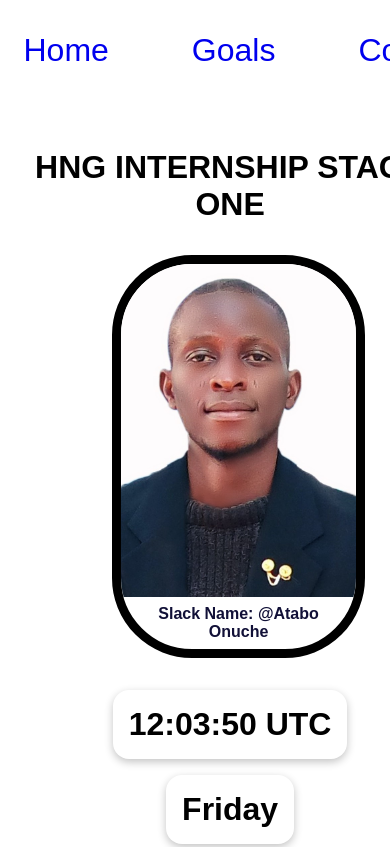
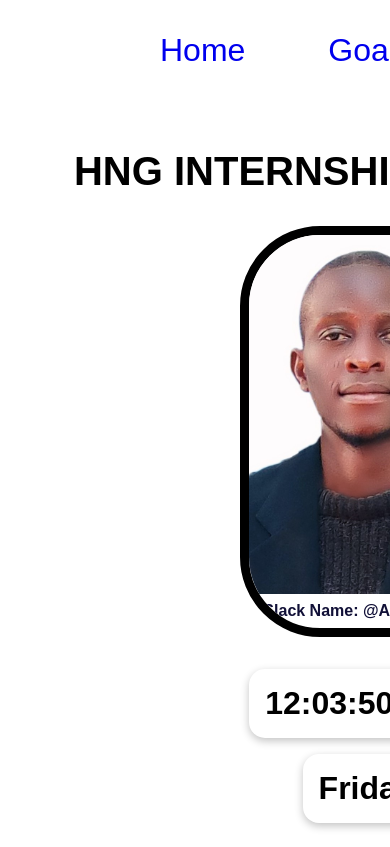
Before and after one commit to Atabo2023/HNG-Stage-two-task, a plain HTML site: page index.html in a window 390 px wide. Shown: the top 847 px of the page. Drawn offline with Linux system fonts and the light colour scheme.

Commit message:
modified

```diff
--- a/queries.css
+++ b/queries.css
@@ -22,6 +22,10 @@
 
   [data-testid="goal"] {
     margin-left: 22rem;
+  }
+
+  .container {
+    width: 100%;
   }
 
   [data-testid="Mytarget"] {
@@ -56,6 +60,9 @@
 
   [data-testid="Mytarget"] {
     height: 69vh;
+  }
+  .container {
+    width: 100%;
   }
 
   [data-testid="li-footer"] {
@@ -98,17 +105,17 @@
 @media (max-width: 45em) {
   [data-testid="img"] {
     justify-content: center;
-    margin-left: 7rem;
-    width: 55%;
+    margin-left: 15rem;
+    width: 37%;
   }
 
   body {
     margin-right: 0;
-    width: 118%;
+    width: 188%;
   }
 
   [data-testid="text"] {
-    font-size: 2rem;
+    font-size: 2.5rem;
   }
   [data-testid="goal"] {
     margin-left: 5rem;
@@ -148,14 +155,14 @@
 @media (max-width: 45em) {
   [data-testid="img"] {
     justify-content: center;
-    margin-left: 7rem;
-    width: 55%;
+    margin-left: 15rem;
+    width: 37%;
   }
   [data-testid="goal"] {
-    margin-left: 5rem;
+    margin-left: 12rem;
   }
   [data-testid="Mytarget"] {
-    height: 117vh;
+    height: 77vh;
     width: 82%;
     margin-left: 4rem;
     margin-right: 0rem;
@@ -163,6 +170,13 @@
   [data-testid="li-footer"] {
     margin-left: 1rem;
     margin-right: 0rem;
+  }
+  .container {
+    width: 100%;
+  }
+  body {
+    margin-right: 0;
+    width: 188%;
   }
 
   [data-testid="footer"] {
```
